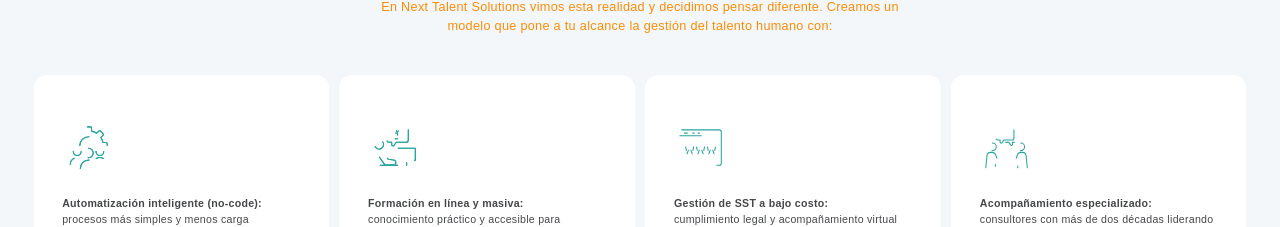
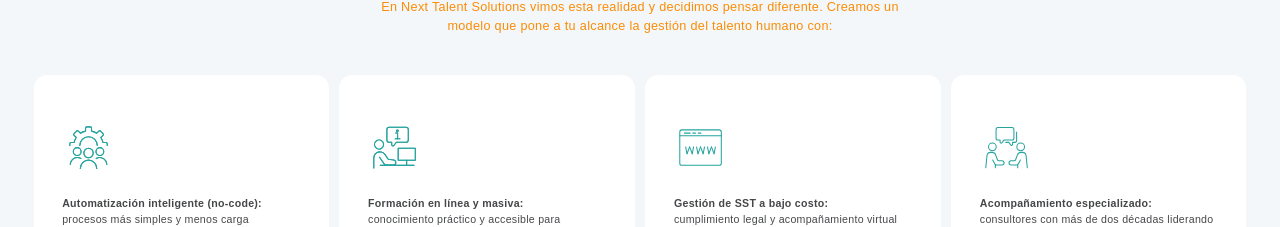
Before and after one commit to AngelOso20/PAGE-NEXT-TALENT, a Next.js app: page / in a window 1280 px wide. Shown: the part 1920-2147 px from the top of the page. Built offline with nearby package versions, Linux system fonts and the light colour scheme; a web font is replaced by a local one.

Commit message:
con animacion corregidas

```diff
--- a/src/components/SolutionSection/SolutionCard.tsx
+++ b/src/components/SolutionSection/SolutionCard.tsx
@@ -1,7 +1,8 @@
 'use client'
 
-import { useEffect, useRef } from 'react'
+import { useEffect } from 'react'
 import styles from './SolutionSection.module.css'
+import { useScrollAnimation } from '../../hooks/useScrollAnimation'
 
 interface SolutionCardProps {
   iconPath: string
@@ -10,7 +11,12 @@
 }
 
 export default function SolutionCard({ iconPath, title, description }: SolutionCardProps) {
-  const iconRef = useRef<HTMLDivElement>(null)
+  const { elementRef, animationRef } = useScrollAnimation({
+    triggerPoint: 0.8, // Inicia cuando el elemento está al 80% del viewport (más tarde)
+    animationDistance: 1.2, // Completa la animación en 120% del viewport (mucho más lenta)
+    delayStart: 0.15, // Delay adicional del 15% del viewport antes de iniciar
+    throttleMs: 16 // 60fps
+  })
 
   useEffect(() => {
     let animationInstance: any = null
@@ -19,16 +25,27 @@
       const lottie = (await import('lottie-web')).default
       const animationData = await fetch(iconPath).then(res => res.json())
 
-      if (iconRef.current) {
-        iconRef.current.innerHTML = ''
+      if (elementRef.current) {
+        // Buscar el contenedor del icono dentro del card
+        const iconContainer = elementRef.current.querySelector(`.${styles.iconContainer}`) as HTMLDivElement
 
-        animationInstance = lottie.loadAnimation({
-          container: iconRef.current,
-          renderer: 'svg',
-          loop: true,
-          autoplay: true,
-          animationData: animationData,
-        })
+        if (iconContainer) {
+          iconContainer.innerHTML = ''
+
+          animationInstance = lottie.loadAnimation({
+            container: iconContainer,
+            renderer: 'svg',
+            loop: false, // NO repetir automáticamente
+            autoplay: false, // NO reproducir automáticamente
+            animationData: animationData,
+          })
+
+          // Guardar la referencia de la animación
+          animationRef.current = animationInstance
+
+          // Inicializar en el frame 0 (invisible)
+          animationInstance.goToAndStop(0, true)
+        }
       }
     }
 
@@ -37,13 +54,14 @@
     return () => {
       if (animationInstance) {
         animationInstance.destroy()
+        animationRef.current = null
       }
     }
-  }, [iconPath])
+  }, [iconPath, elementRef, animationRef])
 
   return (
-    <div className={styles.solutionCard}>
-      <div ref={iconRef} className={styles.iconContainer} />
+    <div ref={elementRef} className={styles.solutionCard}>
+      <div className={styles.iconContainer} />
       <div className={styles.cardText}>
         <p className={styles.cardTitle}>{title}</p>
         <p className={styles.cardDescription}>{description}</p>
--- /dev/null
+++ b/src/hooks/useScrollAnimation.ts
@@ -0,0 +1,93 @@
+'use client'
+
+import { useEffect, useRef, useCallback } from 'react'
+
+interface UseScrollAnimationOptions {
+  triggerPoint?: number // Porcentaje del viewport donde inicia la animación (0.7 = 70%)
+  animationDistance?: number // Distancia de scroll para completar la animación (0.5 = 50% del viewport)
+  throttleMs?: number // Throttle para el event listener (16ms = 60fps)
+  delayStart?: number // Delay adicional antes de iniciar la animación (0.1 = 10% del viewport)
+}
+
+export function useScrollAnimation(options: UseScrollAnimationOptions = {}) {
+  const {
+    triggerPoint = 0.7, // 70% del viewport
+    animationDistance = 0.5, // 50% del viewport
+    throttleMs = 16, // 60fps
+    delayStart = 0.1 // 10% del viewport de delay adicional
+  } = options
+
+  const elementRef = useRef<HTMLDivElement>(null)
+  const animationRef = useRef<any>(null)
+  const lastScrollTime = useRef<number>(0)
+
+  const updateAnimation = useCallback(() => {
+    if (!elementRef.current || !animationRef.current) return
+
+    const element = elementRef.current
+    const rect = element.getBoundingClientRect()
+    const windowHeight = window.innerHeight
+
+    // Calcular el punto de trigger (cuando el elemento está al 70% del viewport)
+    const triggerY = windowHeight * triggerPoint
+
+    // Calcular la distancia de animación
+    const animationRange = windowHeight * animationDistance
+
+    // Calcular el progreso de la animación
+    let progress = 0
+
+    if (rect.top < triggerY) {
+      // El elemento ha pasado el punto de trigger
+      const scrolled = triggerY - rect.top
+
+      // Aplicar delay adicional para hacer la animación más gradual
+      const delayAmount = windowHeight * delayStart
+      const adjustedScrolled = Math.max(0, scrolled - delayAmount)
+      const adjustedRange = animationRange - delayAmount
+
+      const rawProgress = adjustedScrolled / adjustedRange
+
+      // Aplicar una curva suave (ease-out) para que la animación sea más gradual
+      // Usando la función easeOutCubic: 1 - (1-t)^3
+      const smoothProgress = 1 - Math.pow(1 - Math.min(rawProgress, 1), 3)
+      progress = Math.max(0, Math.min(1, smoothProgress))
+    }
+
+    // Asegurar que el progreso esté entre 0 y 1
+    progress = Math.max(0, Math.min(1, progress))
+
+    // Calcular el frame objetivo
+    const totalFrames = animationRef.current.totalFrames
+    const targetFrame = Math.floor(progress * totalFrames)
+
+    // Actualizar la animación
+    animationRef.current.goToAndStop(targetFrame, true)
+  }, [triggerPoint, animationDistance, delayStart])
+
+  const throttledUpdateAnimation = useCallback(() => {
+    const now = Date.now()
+    if (now - lastScrollTime.current >= throttleMs) {
+      updateAnimation()
+      lastScrollTime.current = now
+    }
+  }, [updateAnimation, throttleMs])
+
+  useEffect(() => {
+    // Agregar el event listener
+    window.addEventListener('scroll', throttledUpdateAnimation, { passive: true })
+
+    // Ejecutar una vez al montar para establecer el estado inicial
+    updateAnimation()
+
+    return () => {
+      window.removeEventListener('scroll', throttledUpdateAnimation)
+    }
+  }, [throttledUpdateAnimation, updateAnimation])
+
+  return {
+    elementRef,
+    animationRef,
+    updateAnimation
+  }
+}
```
